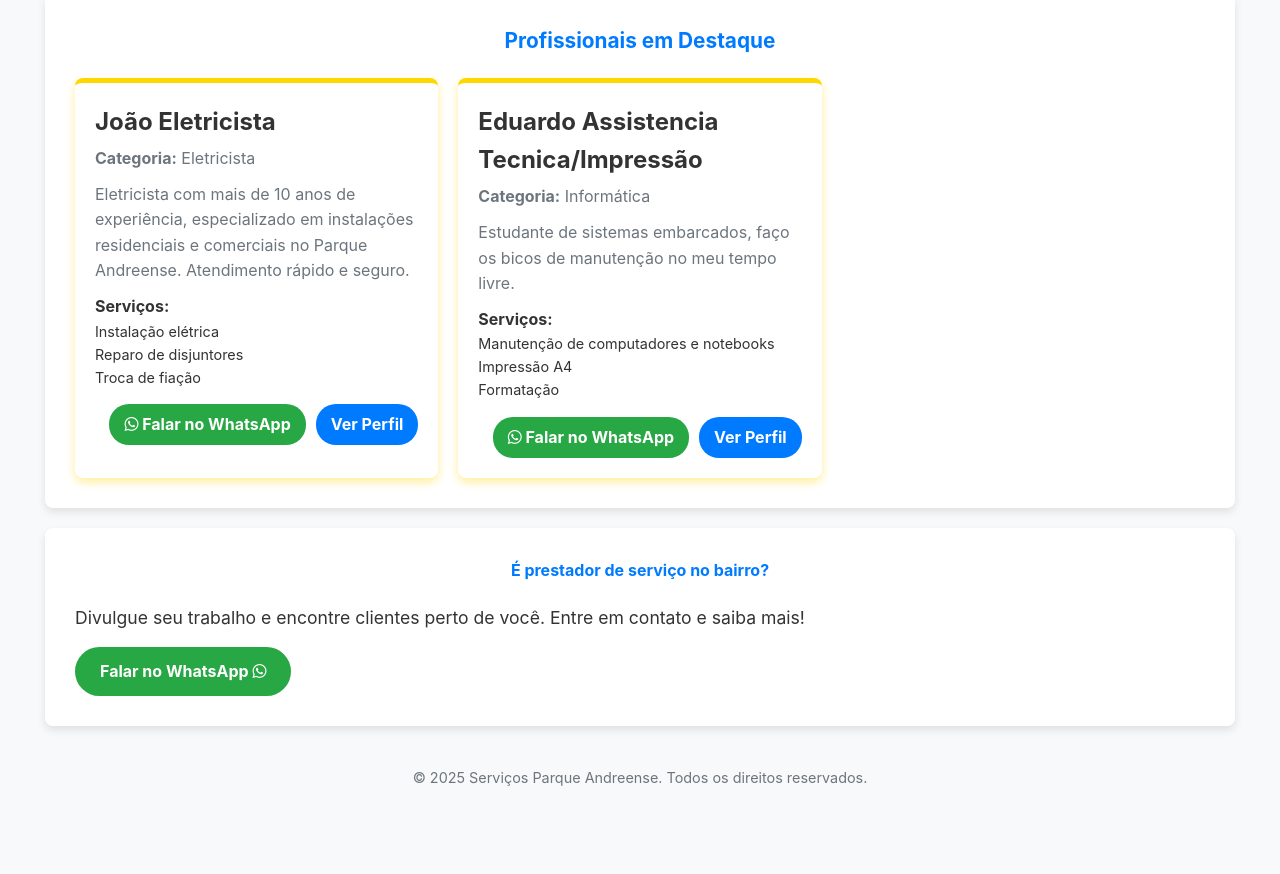
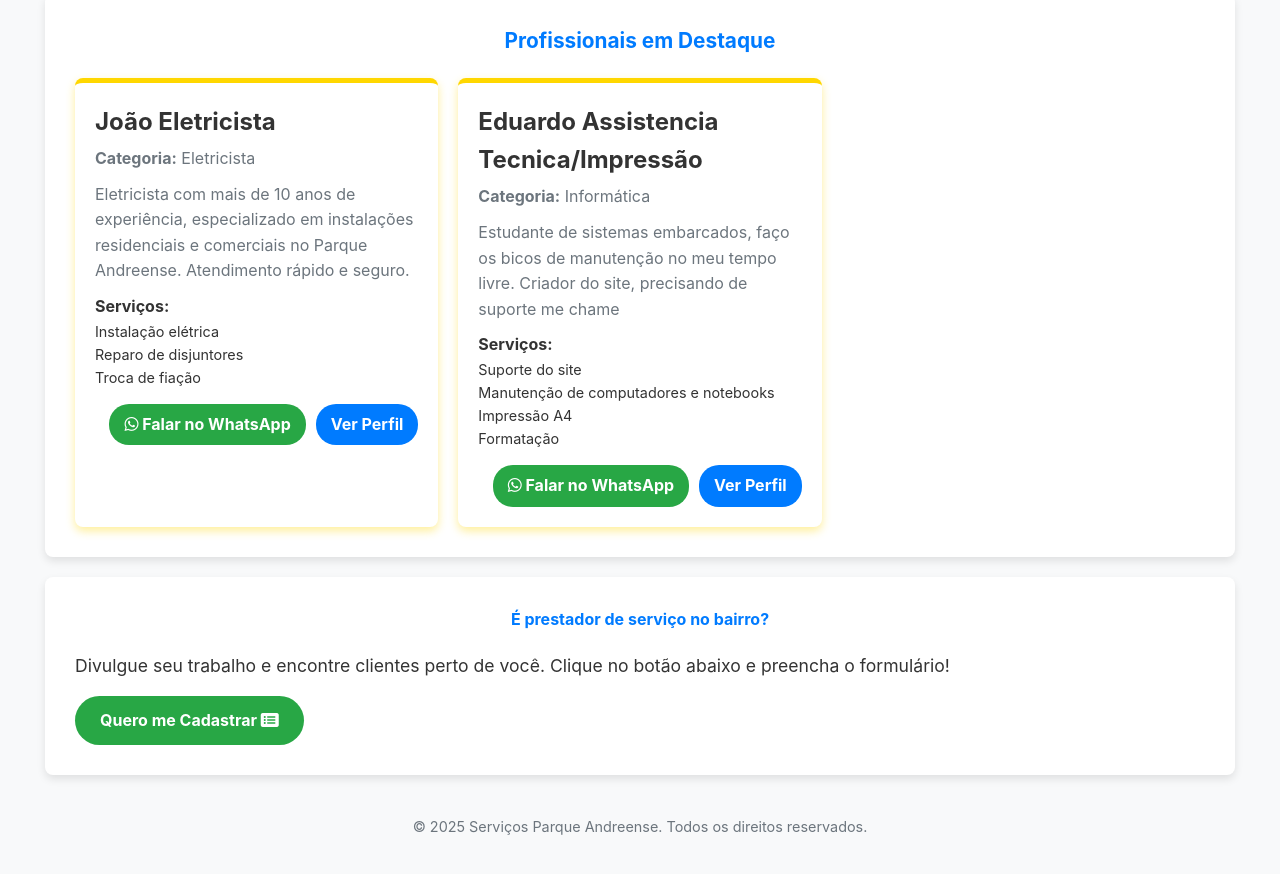
Before and after one commit to Eduardohmn/ListaDeServicos, a plain HTML site: page index.html in a window 1280 px wide. Shown: the part 582-1456 px from the top of the page. Before the commit the page ends 1412 px from the top, so only its background shows below. Drawn offline with Linux system fonts and the light colour scheme.

Commit message:
adicionado forms para cadastro

```diff
--- a/data/prestadores.json
+++ b/data/prestadores.json
@@ -12,7 +12,9 @@
       "Troca de fiação"
     ],
     "bairro": "Parque Andreense",
-    "preco_base": "A partir de R$ 80",
+    "preco_base": [
+      "A partir de R$ 80 "
+    ],
     "whatsapp": "5511999999999",
     "instagram": "joao_eletricista",
     "fotos": [
@@ -72,6 +74,7 @@
     "ativo": true,
     "destaque": true,
     "servicos": [
+      "Suporte do site",
       "Manutenção de computadores e notebooks",
       "Impressão A4",
       "Formatação"
@@ -80,8 +83,7 @@
     "preco_base": "A partir de R$ 40",
     "whatsapp": "5511980207627",
     "instagram": "",
-    "fotos": [
-    ],
-    "descricao": "Estudante de sistemas embarcados, faço os bicos de manutenção no meu tempo livre."
+    "fotos": [],
+    "descricao": "Estudante de sistemas embarcados, faço os bicos de manutenção no meu tempo livre. Criador do site, precisando de suporte me chame"
   }
 ]
--- a/index.html
+++ b/index.html
@@ -72,9 +72,10 @@
 
         <section class="register-section">
             <h2>É prestador de serviço no bairro?</h2>
-            <p>Divulgue seu trabalho e encontre clientes perto de você. Entre em contato e saiba mais!</p>
-            <a href="https://wa.me/5511980207627" class="btn-whatsapp" target="_blank">Falar no WhatsApp <i
-                    class="fab fa-whatsapp"></i></a>
+            <p>Divulgue seu trabalho e encontre clientes perto de você. Clique no botão abaixo e preencha o formulário!
+            </p>
+            <a href="https://docs.google.com/forms/d/e/1FAIpQLSdwvNAAs9uKDjvnmqpqlxPng-7jh1W9DDoPmwVZM-pF2tODwA/viewform?usp=dialog"
+                class="btn-whatsapp" target="_blank">Quero me Cadastrar <i class="fa fa-list-alt"></i></a>
         </section>
     </main>
 
```
